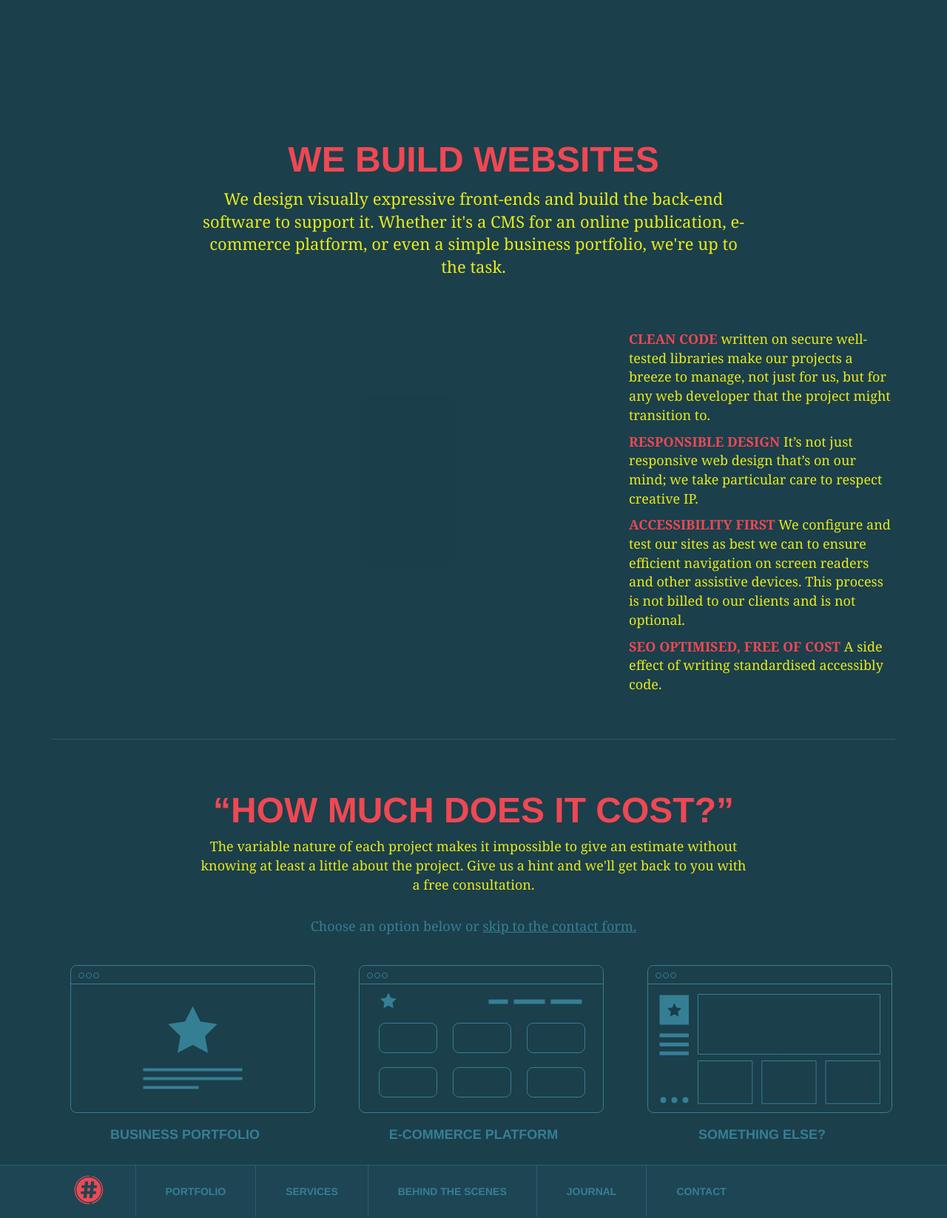
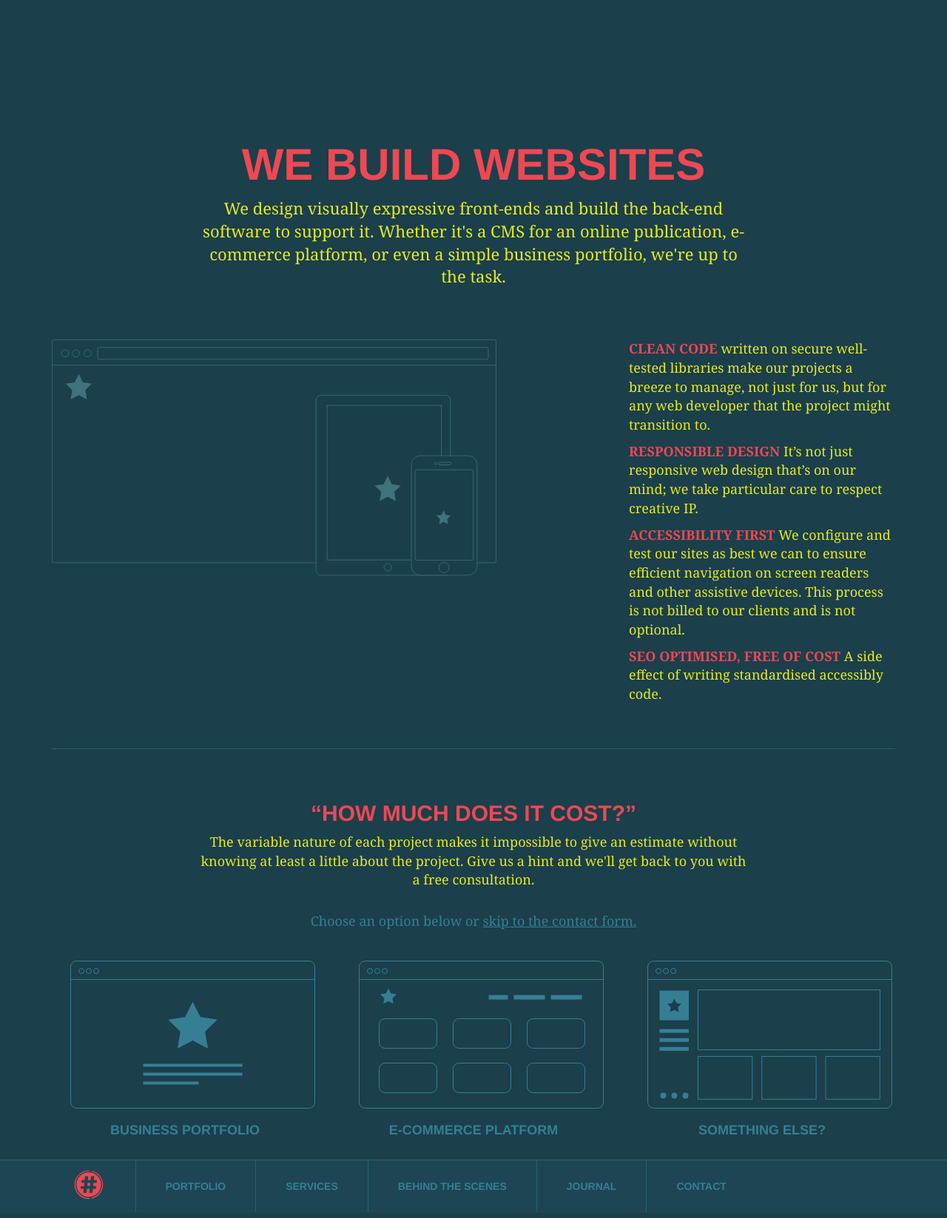
Before and after one commit to HashCookies/hashcookies.github.io, a Jekyll site: the page built from services.html, in a window 1280 px wide. Shown: the whole page at 74% size. Built offline with Jekyll 4.4.1, drawn with Linux system fonts in a browser that asks for light colours; nearby versions of some CDN libraries; comment, search, counter and statistics services are not loaded.

Commit message:
changing services block

```diff
--- a/_includes/services.html
+++ b/_includes/services.html
@@ -6,7 +6,7 @@
 
 		<div class="row section services-block" id="services-block-1">
 			<div class="col-md-8 col-md-offset-2 copy-block text-center">
-				<h3>We Build Websites</h3>
+				<h2>We Build Websites</h2>
 				<p class="lead">
 					We design visually expressive front-ends and build the back-end software to support it. Whether it's a CMS for an online publication, e-commerce platform, or even a simple business portfolio, we're up to the task.
 				</p>
@@ -16,26 +16,39 @@
 
 			<div class="col-md-8">
 				<div id="browser-frames" class="svg-wrap">
-					<svg version="1.1" height="400" width="800">
-						<g id="Group-+-iphone" sketch:type="MSLayerGroup" stroke="#4990E2" transform="translate(0.5,0.5)">
-						    <g id="Group-+-iphone" sketch:type="MSLayerGroup" transform="translate(1.000000, 0.000000)" stroke="#4990E2">
-						        <g id="Group" sketch:type="MSShapeGroup">
-						            <rect class="long-path" id="Rectangle-1" x="0" y="0" width="750" height="377" rx="3"></rect>
-						            <path class="long-path" d="M0,43 L750,43" id="Line" stroke-linecap="square"></path>
-						            <circle class="short-path" id="Oval-1" cx="22" cy="23" r="6"></circle>
-						            <circle class="short-path" id="Oval-2" cx="40" cy="23" r="6"></circle>
-						            <circle class="short-path" id="Oval-3" cx="60" cy="23" r="6"></circle>
-						            <rect class="long-path" id="Rectangle-2" x="77" y="13" width="660" height="20" rx="3"></rect>
-						        </g>
-						        <g id="iphone" transform="translate(520, 110)" sketch:type="MSShapeGroup">
-						            <rect class="long-path bg-fill" id="Rectangle-3" fill="#1A3F4A" x="0" y="0" width="158" height="288" rx="15"></rect>
-						            <rect class="long-path" id="Rectangle-4" x="9" y="34" width="140" height="218" rx="3"></rect>
-						            <circle class="short-path" id="Oval-4" cx="78.5" cy="269.5" r="12.5"></circle>
-						            <rect class="short-path" id="Rectangle-5" x="65" y="16" width="31" height="6" rx="3"></rect>
-						            <path class="short-path" d="M59,22 C60.6568542,22 62,20.6568542 62,19 C62,17.3431458 60.6568542,16 59,16 C57.3431458,16 56,17.3431458 56,19 C56,20.6568542 57.3431458,22 59,22 Z" id="Oval-5"></path>
-						        </g>
-						    </g>
-						</g>
+					<?xml version="1.0" encoding="UTF-8" standalone="no"?>
+					<svg width="752px" height="400px" viewBox="0 0 752 400" version="1.1" xmlns="http://www.w3.org/2000/svg" xmlns:xlink="http://www.w3.org/1999/xlink" xmlns:sketch="http://www.bohemiancoding.com/sketch/ns">
+					    <!-- Generator: Sketch 3.0.4 (8054) - http://www.bohemiancoding.com/sketch -->
+					    <title>cross-platform</title>
+					    <desc>Created with Sketch.</desc>
+					    <defs></defs>
+					    <g id="Page-1" stroke="none" stroke-width="1" fill="none" fill-rule="evenodd" sketch:type="MSPage">
+					        <g id="cross-platform" sketch:type="MSLayerGroup" transform="translate(0.500000, 0.500000)">
+					            <g id="browser-window" sketch:type="MSShapeGroup">
+					                <rect id="Rectangle-1" stroke="#3E727D" x="0" y="0" width="750" height="377" rx="3"></rect>
+					                <path d="M0,43 L750,43" id="Line" stroke="#3E727D" fill="#000000"></path>
+					                <circle id="Oval-1" stroke="#3E727D" cx="22" cy="23" r="6"></circle>
+					                <path d="M40,29 C43.3137085,29 46,26.3137085 46,23 C46,19.6862915 43.3137085,17 40,17 C36.6862915,17 34,19.6862915 34,23 C34,26.3137085 36.6862915,29 40,29 Z" id="Oval-2" stroke="#3E727D"></path>
+					                <path d="M60,29 C63.3137085,29 66,26.3137085 66,23 C66,19.6862915 63.3137085,17 60,17 C56.6862915,17 54,19.6862915 54,23 C54,26.3137085 56.6862915,29 60,29 Z" id="Oval-3" stroke="#3E727D"></path>
+					                <rect id="Rectangle-2" stroke="#3E727D" x="77" y="13" width="660" height="20" rx="3"></rect>
+					                <path d="M45.0913269,93.4166667 L31.3718542,100.712901 L33.9920402,85.2592285 L22.8927536,74.3148766 L38.2315904,72.060216 L45.0913269,58 L51.9510633,72.060216 L67.2899001,74.3148766 L56.1906135,85.2592285 L58.8107995,100.712901 L45.0913269,93.4166667 Z" id="Star-3-3" fill="#3E727D"></path>
+					            </g>
+					            <g id="ipad" transform="translate(446.000000, 94.000000)" sketch:type="MSShapeGroup">
+					                <rect id="Rectangle-6" stroke="#3E727D" fill="#1A3F4A" x="0" y="0" width="227" height="304" rx="8"></rect>
+					                <rect id="Rectangle-7" stroke="#3E727D" fill="#1A3F4A" x="18.6941176" y="16.9384164" width="193.172549" height="261.208211"></rect>
+					                <ellipse id="Oval-5" stroke="#3E727D" cx="121.066667" cy="290.627566" rx="6.23137255" ry="6.24046921"></ellipse>
+					                <path d="M121.091327,171.416667 L107.371854,178.712901 L109.99204,163.259228 L98.8927536,152.314877 L114.23159,150.060216 L121.091327,136 L127.951063,150.060216 L143.2899,152.314877 L132.190613,163.259228 L134.8108,178.712901 L121.091327,171.416667 Z" id="Star-3-2" fill="#3E727D"></path>
+					            </g>
+					            <g id="iphone" transform="translate(607.000000, 196.000000)" sketch:type="MSShapeGroup">
+					                <rect id="Rectangle-3" stroke="#3E727D" fill="#1A3F4A" x="0" y="0" width="111" height="202" rx="15"></rect>
+					                <rect id="Rectangle-4" stroke="#3E727D" x="6.32278481" y="23.8472222" width="98.3544304" height="152.902778" rx="3"></rect>
+					                <ellipse id="Oval-4" stroke="#3E727D" cx="55.1487342" cy="189.024306" rx="8.78164557" ry="8.76736111"></ellipse>
+					                <rect id="Rectangle-5" stroke="#3E727D" x="45.664557" y="11.2222222" width="21.778481" height="4.20833333" rx="3"></rect>
+					                <path d="M41.4493671,15.4305556 C42.6133596,15.4305556 43.556962,14.488488 43.556962,13.3263889 C43.556962,12.1642898 42.6133596,11.2222222 41.4493671,11.2222222 C40.2853746,11.2222222 39.3417722,12.1642898 39.3417722,13.3263889 C39.3417722,14.488488 40.2853746,15.4305556 41.4493671,15.4305556 L41.4493671,15.4305556 Z" id="Oval-5" stroke="#3E727D"></path>
+					                <path d="M54.5133455,111.666667 L47.0886897,115.615217 L48.5066728,107.252053 L42.5,101.329227 L50.8010176,100.109058 L54.5133455,92.5 L58.2256735,100.109058 L66.526691,101.329227 L60.5200183,107.252053 L61.9380013,115.615217 L54.5133455,111.666667 Z" id="Star-3" fill="#3E727D"></path>
+					            </g>
+					        </g>
+					    </g>
 					</svg>
 				</div>
 			</div>
--- a/_sass/_style.scss
+++ b/_sass/_style.scss
@@ -414,18 +414,20 @@ body.light-bg {
 	.intro-section {
 		margin-bottom: 50px;
 	}
-	h3 {
+	h2 {
 		color: $red;
 		font-weight: bold;
 		font-family: $sansAlt;
 		text-transform: uppercase;
+		font-size: 60px !important;
+		@media (min-width: $screen-sm-min) {
+			font-size: 30px;
+		}
+	}
+	h3 {
+		color: $red;
+		text-transform: uppercase;
 		font-size: 36px;
-		font-size: 48px !important;
-		.amp {
-			font-family: Baskerville;
-			font-style: italic;
-			font-weight: normal;
-		}
 		@media (min-width: $screen-sm-min) {
 			font-size: 30px;
 		}
@@ -510,9 +512,6 @@ body.light-bg {
 .request-quote-block {
 	margin-top: 50px;
 	margin-bottom: 0px;
-	h3 {
-		font-size: 48px !important;
-	}
 	.request-block {
 		margin-top: 5px;
 		margin-bottom: 15px;
```
